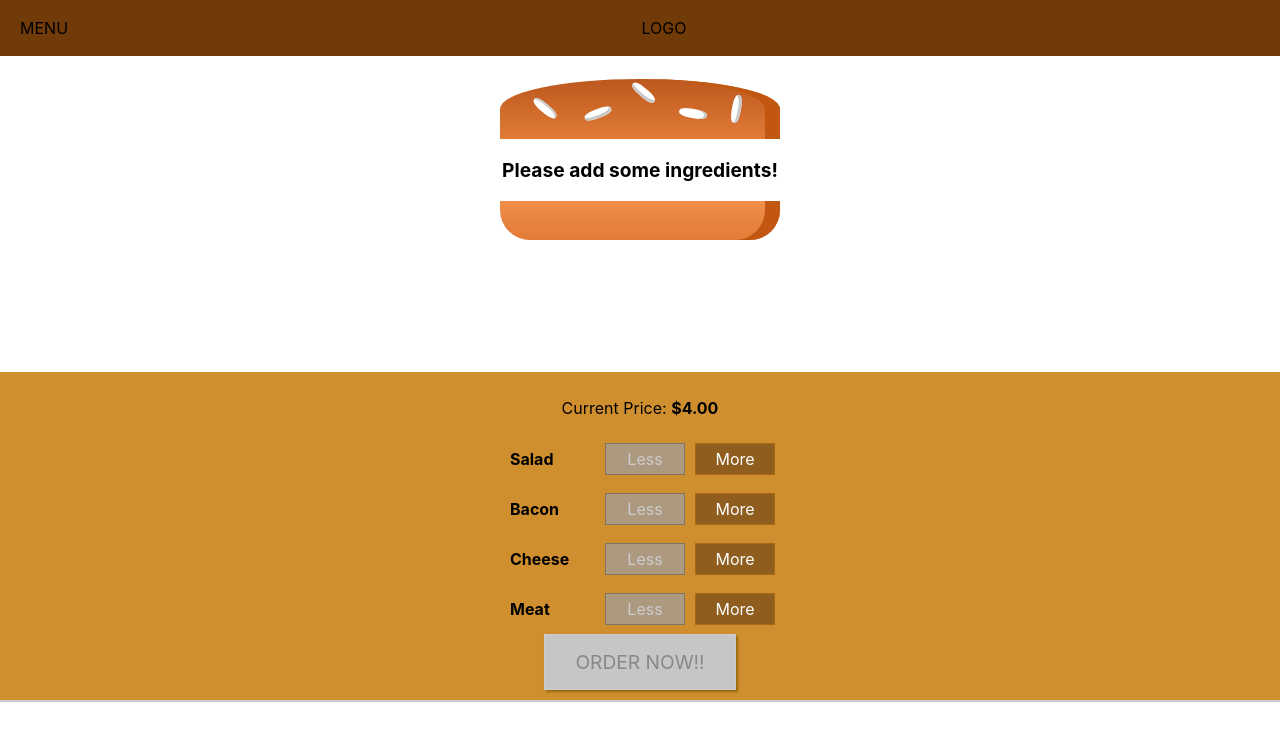
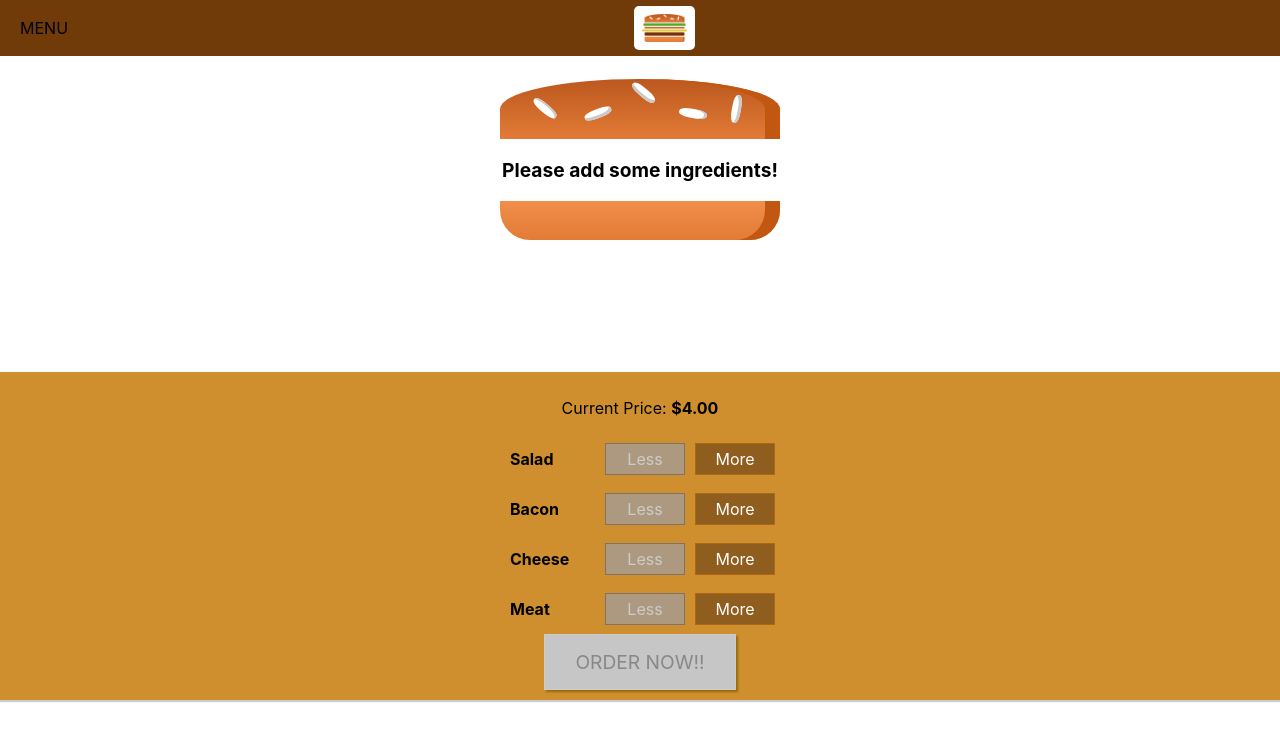
Before and after one commit to takuyaKIKUCHI99/the-burger-bilder, a React (Create React App) app: page / in a window 1280 px wide. Shown: the top 740 px of the page. Built offline with nearby package versions, Linux system fonts and the light colour scheme.

Commit message:
[FEATURE](Toolbar) Add Logo

```diff
--- /dev/null
+++ b/src/components/Logo/Logo.js
@@ -0,0 +1,13 @@
+import React from 'react';
+
+import burgerLogo from '../../assets/images/burger-logo.png'
+
+import styles from './Logo.module.css';
+
+const Logo = () => (
+  <div className={styles.Logo}>
+    <img src={burgerLogo} alt="Burger logo" />
+  </div>
+);
+
+export default Logo;
--- /dev/null
+++ b/src/components/Logo/Logo.module.css
@@ -0,0 +1,11 @@
+.Logo {
+  background-color: white;
+  padding: 8px;
+  height: 80%;
+  box-sizing: border-box;
+  border-radius: 5px;
+}
+
+.Logo img {
+  height: 100%;
+}
--- a/src/components/Navigation/Toolbar/Toolbar.js
+++ b/src/components/Navigation/Toolbar/Toolbar.js
@@ -1,11 +1,13 @@
 import React from 'react';
+
+import Logo from '../../Logo/Logo';
 
 import styles from './Toolbar.module.css';
 
 const OrderSummary = (props) => (
   <header className={styles.Toolbar}>
     <div>MENU</div>
-    <div>LOGO</div>
+    <Logo />
     <nav></nav>
   </header>
 );
```
Also changed, not shown: src/assets/images/burger-logo.png (added).
